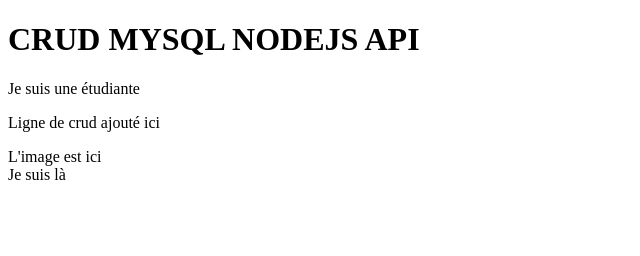
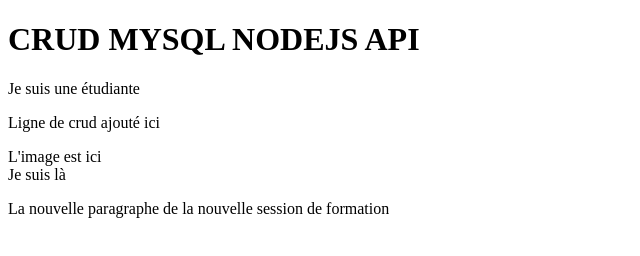
Before and after one commit to SALORANA17/essaie_formation_devops, a website: page index.html in a window 1280 px wide. Shown: the whole page, without its empty margins (0-640 px from the left). Drawn offline with Linux system fonts and the light colour scheme.

Commit message:
Ajout d'une nouvelle ligne formation

```diff
--- a/index.html
+++ b/index.html
@@ -11,5 +11,7 @@
     <p>Ligne de crud ajouté ici</p>
     <div> L'image est ici</div>
     <div>Je suis là</div>
+
+    <p>La nouvelle paragraphe de la nouvelle session de formation</p>
 </body>
 </html>
```
